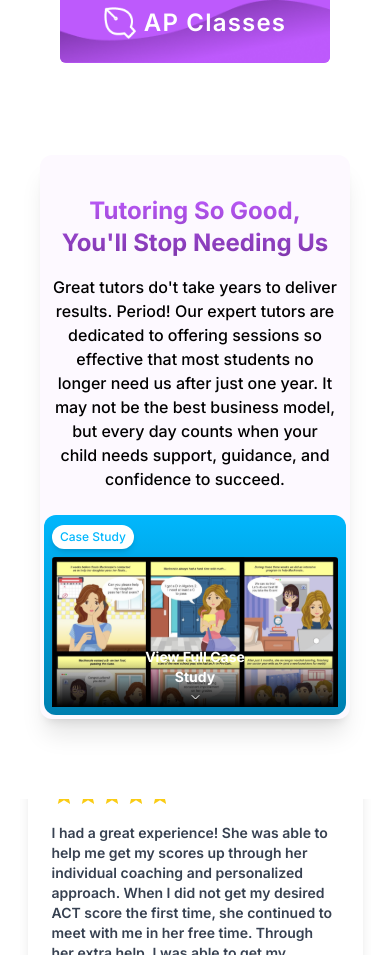
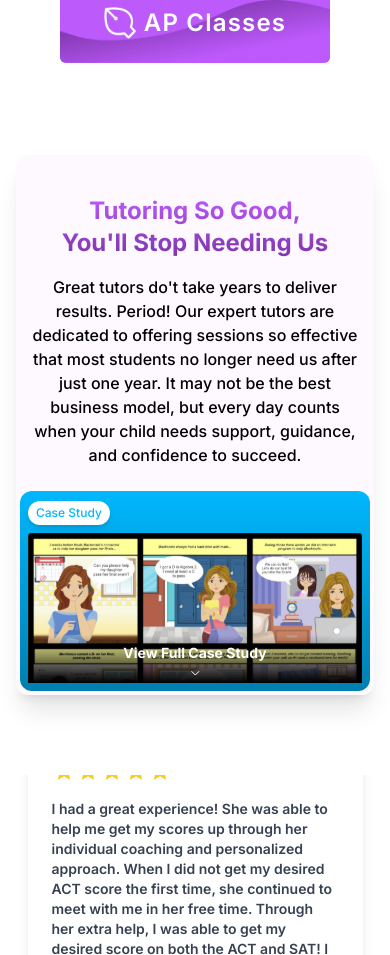
Before and after one commit to college-mastermind/Test, a Next.js app: page / in a window 390 px wide. Shown: the part 4502-5457 px from the top of the page. Built offline with nearby package versions, Linux system fonts and the light colour scheme; grey boxes are pictures that could not be loaded.

Commit message:
change margin on case study section

```diff
--- a/src/components/caseStudy/CaseStudy.jsx
+++ b/src/components/caseStudy/CaseStudy.jsx
@@ -6,8 +6,8 @@ const CaseStudy = () => {
   const [isExpanded, setIsExpanded] = useState(false);
 
   return (
-    <div className="flex justify-center items-center  my-20">
-      <div className="bg-[#FDF9FF] flex flex-col items-center justify-center w-full max-w-[1241px] min-h-fit pt-10 pb-1 sm:pt-12 sm:pb-2 md:pt-12 md:pb-2 lg:pt-16 lg:pb-3 px-1 sm:px-2 md:px-2 lg:px-3 rounded-xl sm:rounded-2xl shadow-xl mx-10 lg:mx-0">
+    <div className="flex justify-center items-center my-20">
+      <div className="bg-[#FDF9FF] flex flex-col items-center justify-center w-full max-w-[1241px] min-h-fit pt-10 pb-1 sm:pt-12 sm:pb-2 md:pt-12 md:pb-2 lg:pt-16 lg:pb-3 px-1 sm:px-2 md:px-2 lg:px-3 rounded-xl sm:rounded-2xl shadow-xl mx-4 lg:mx-0">
         <h1 className="text-transparent bg-clip-text bg-gradient-to-b from-[#BD5AFC] to-[#7C35A9] text-center text-2xl sm:text-3xl md:text-4xl lg:text-5xl font-bold mb-4 sm:mb-6 md:mb-7 lg:mb-8 max-w-[328px] sm:max-w-[428px] md:min-h-[116px] md:max-w-[550px]">
           Tutoring So Good,
           <br />
```
